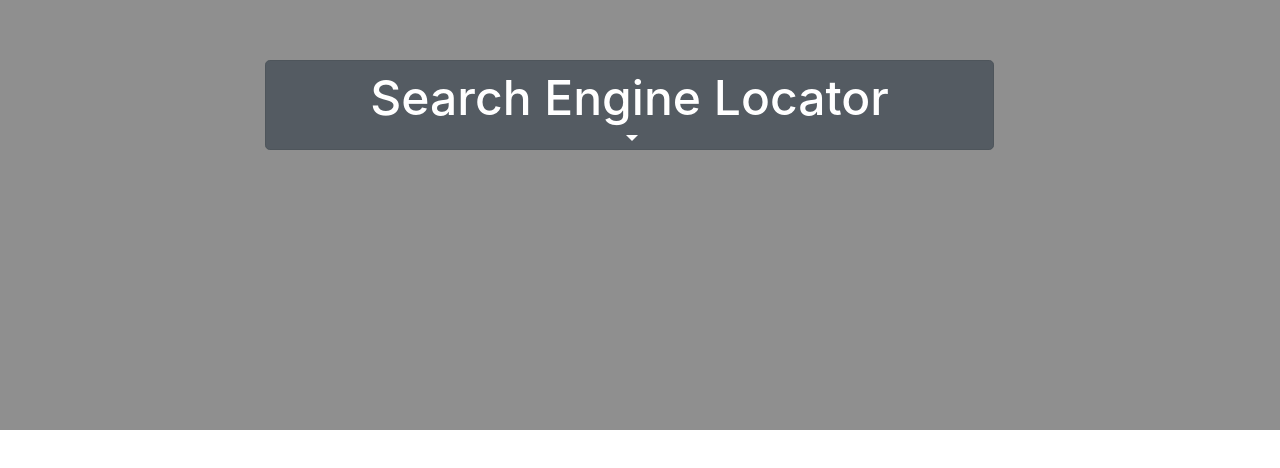
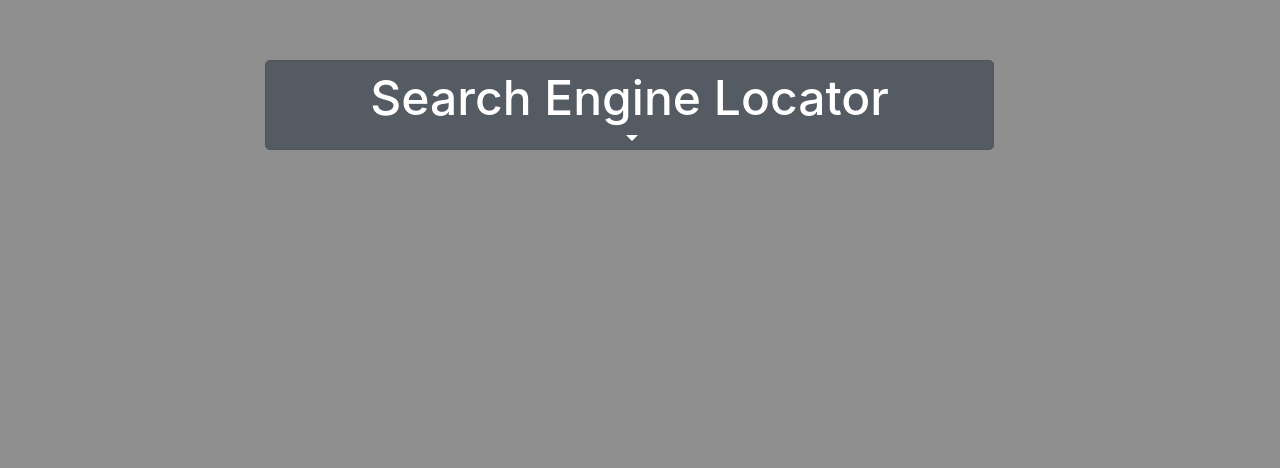
Before and after one commit to Sriram-Mishra/search-engine-locator, a plain HTML site: page index.html in a window 1280 px wide. Shown: the part 190-658 px from the top of the page. Drawn offline with nearby package versions, Linux system fonts and the light colour scheme.

Commit message:
Add files via upload

```diff
--- a/index.html
+++ b/index.html
@@ -1,10 +1,14 @@
-<div style="background-color: #8f8f8f; height:620px;" class="container-fluid dropdown">
+<body style="background-color:#8f8f8f;">
+
+
+    <div class="container-fluid dropdown">
 
 
 
 
 
-    <button style="margin-left:250px; margin-top: 250px; display:inline;" class="btn btn-lg btn-block active btn-secondary dropdown-toggle col-lg-7" type="button" id="dropdownMenuButton" data-toggle="dropdown" aria-haspopup="true" aria-expanded="false">
+        <button style="margin-left:250px; margin-top: 250px; display:inline;" class="btn btn-lg btn-block active btn-secondary dropdown-toggle col-lg-7" type="button" id="dropdownMenuButton" data-toggle="dropdown" aria-haspopup="true"
+            aria-expanded="false">
             <h6 class="" style="font-size: 3rem;">Search Engine Locator</h6>
         </button>
 
@@ -21,6 +25,7 @@
 
         </div>
     </div>
+</body>
 <link rel="stylesheet" href="https://stackpath.bootstrapcdn.com/bootstrap/4.4.1/css/bootstrap.min.css" integrity="sha384-Vkoo8x4CGsO3+Hhxv8T/Q5PaXtkKtu6ug5TOeNV6gBiFeWPGFN9MuhOf23Q9Ifjh" crossorigin="anonymous">
 <script src="https://code.jquery.com/jquery-3.4.1.slim.min.js" integrity="sha384-J6qa4849blE2+poT4WnyKhv5vZF5SrPo0iEjwBvKU7imGFAV0wwj1yYfoRSJoZ+n" crossorigin="anonymous"></script>
 <script src="https://cdn.jsdelivr.net/npm/popper.js@1.16.0/dist/umd/popper.min.js" integrity="sha384-Q6E9RHvbIyZFJoft+2mJbHaEWldlvI9IOYy5n3zV9zzTtmI3UksdQRVvoxMfooAo" crossorigin="anonymous"></script>
```
Lines whose indentation alone changed are shown as unchanged.
